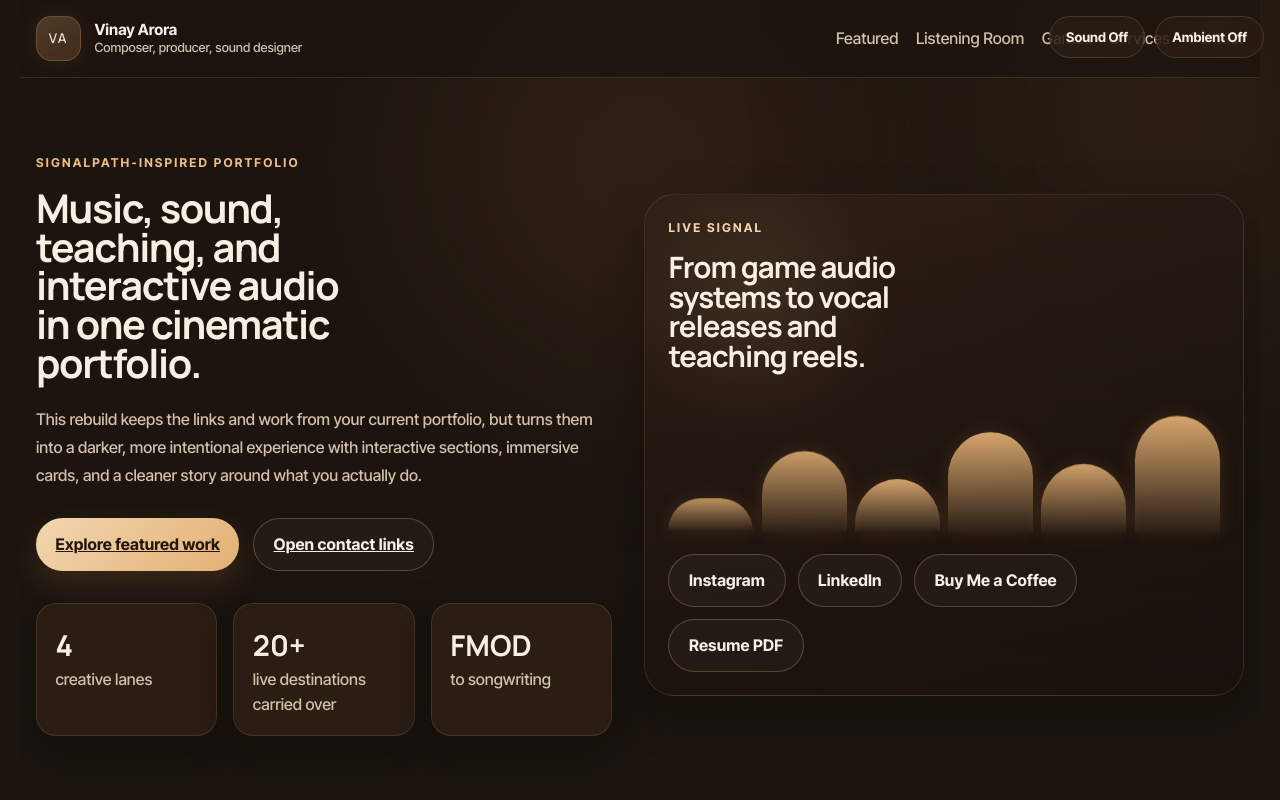
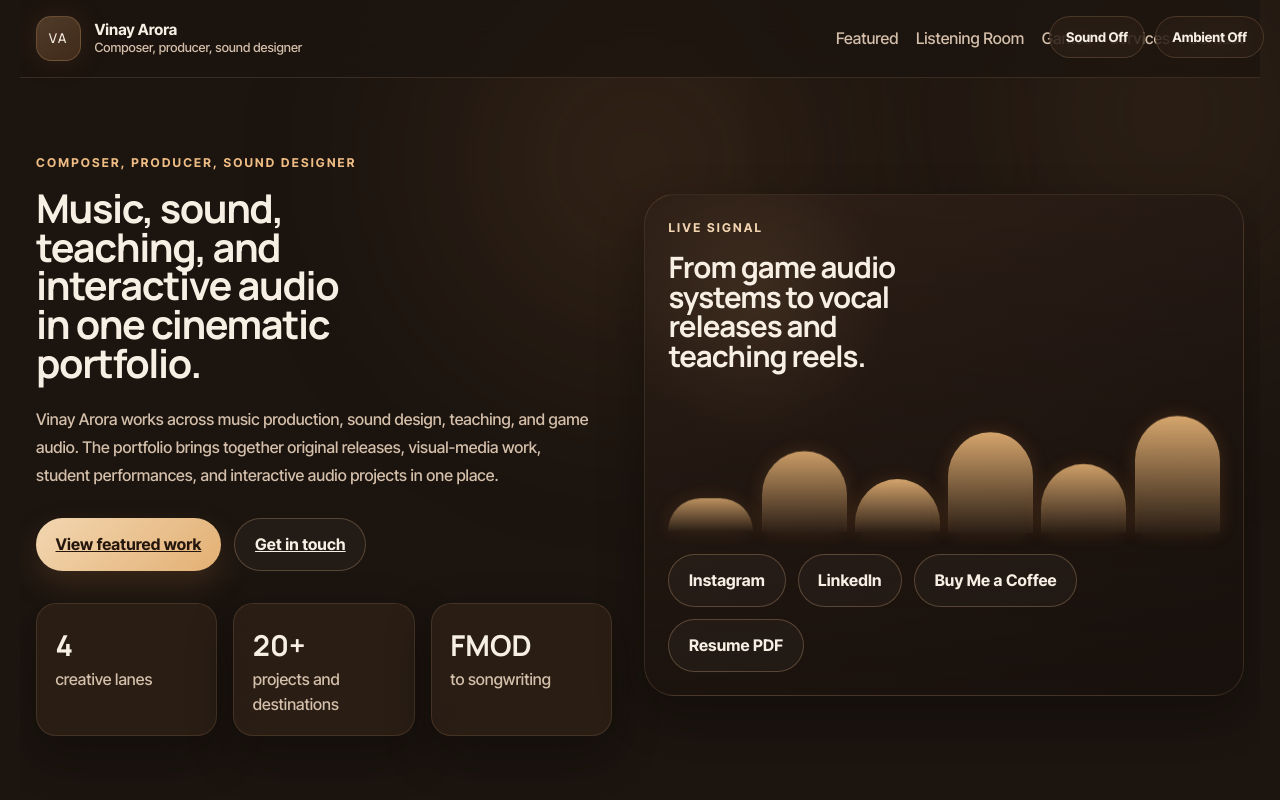
Before and after one commit to nayavinayakarora/portfoliowebsite, a React (Vite) app: page / in a window 1280 px wide. Shown: the top 800 px of the page. Built offline with nearby package versions, Linux system fonts and the light colour scheme.

Commit message:
Refine portfolio content and theme

```diff
--- a/src/App.jsx
+++ b/src/App.jsx
@@ -18,7 +18,7 @@ const featuredCollections = [
     label: 'Personal Projects',
     eyebrow: 'Original music, synthesis, and experiments',
     intro:
-      'The personal work section keeps the titles and destinations from your current portfolio, but presents them like a curated reel wall instead of a static article grid.',
+      'Original works across synthesis, songwriting, immersive listening, and research-led experimentation.',
     items: [
       {
         title: 'Masters Project Overview',
@@ -101,7 +101,7 @@ const featuredCollections = [
         date: 'August 21, 2021',
         role: 'Debut single',
         blurb:
-          'Your first song, with streaming links carried across to Apple Music, Spotify, and Amazon Music.',
+          'A debut single with streaming links to Apple Music, Spotify, and Amazon Music.',
         href: 'https://youtu.be/V_6hWmnEj_o',
         image:
           'https://media.journoportfolio.com/users/413008/images/b835e32f-478f-454d-ad75-65073d436ee3_max-600.jpg',
@@ -127,7 +127,7 @@ const featuredCollections = [
     label: 'Moving Picture',
     eyebrow: 'Film, fashion, ads, and screen-led sound work',
     intro:
-      'This section gathers your visual-media work into a sharper showcase, with the same external destinations and stronger hierarchy.',
+      'Selected sound design, score, foley, and audio integration work for screen-based projects.',
     items: [
       {
         title: 'Innerspace Gameplay - Game Audio and Music Portfolio',
@@ -181,7 +181,7 @@ const featuredCollections = [
     label: 'Student Performances',
     eyebrow: 'Mentoring and recital work',
     intro:
-      'Your teaching and artist-development work becomes part of the story here instead of getting lost in the lower half of the page.',
+      'Mentored performances and recital work shaped through artist development, direction, and production.',
     items: [
       {
         title: 'Kriti Sethia covers Easy on Me',
@@ -474,20 +474,20 @@ function App() {
       <main>
         <section className="hero-section" id="top">
           <div className="hero-copy">
-            <p className="eyebrow">Signalpath-inspired portfolio</p>
+            <p className="eyebrow">Composer, producer, sound designer</p>
             <h1>Music, sound, teaching, and interactive audio in one cinematic portfolio.</h1>
             <p className="hero-text">
-              This rebuild keeps the links and work from your current portfolio, but turns them into
-              a darker, more intentional experience with interactive sections, immersive cards, and a
-              cleaner story around what you actually do.
+              Vinay Arora works across music production, sound design, teaching, and game audio. The
+              portfolio brings together original releases, visual-media work, student performances,
+              and interactive audio projects in one place.
             </p>
 
             <div className="hero-actions">
               <a className="primary-button" href="#featured" onClick={handleActionClick} {...attachHover(2)}>
-                Explore featured work
+                View featured work
               </a>
               <a className="secondary-button" href="#contact" onClick={handleActionClick} {...attachHover(3)}>
-                Open contact links
+                Get in touch
               </a>
             </div>
 
@@ -498,7 +498,7 @@ function App() {
               </article>
               <article {...attachHover(5)}>
                 <strong>20+</strong>
-                <span>live destinations carried over</span>
+                <span>projects and destinations</span>
               </article>
               <article {...attachHover(6)}>
                 <strong>FMOD</strong>
@@ -602,7 +602,7 @@ function App() {
         <section className="listening-section" id="listening-room">
           <div className="section-heading">
             <p className="eyebrow">Listening room</p>
-            <h2>Keep the streaming links, but present them like a curated control deck.</h2>
+            <h2>Listen across vocal arrangements, masters, production work, and live performance.</h2>
           </div>
 
           <div className="playlist-shell">
@@ -701,7 +701,7 @@ function App() {
         <section className="games-section" id="games">
           <div className="section-heading">
             <p className="eyebrow">Games</p>
-            <h2>Interactive work gets its own install bay.</h2>
+            <h2>Download and explore released interactive work.</h2>
           </div>
 
           <div className="games-grid">
@@ -735,11 +735,11 @@ function App() {
 
         <section className="services-section" id="services">
           <div className="services-copy">
-            <p className="eyebrow">My services</p>
-            <h2>All your existing service lines, reframed as a stronger offer surface.</h2>
+            <p className="eyebrow">Services</p>
+            <h2>Sound, music, mixing, mastering, and game-audio services.</h2>
             <p>
-              The old portfolio listed these plainly. Here they read more like a professional signal
-              board for collaborators, artists, studios, and game teams.
+              Available for collaborations across artists, studios, films, games, and education-led
+              creative work.
             </p>
           </div>
 
@@ -757,7 +757,7 @@ function App() {
       <footer className="site-footer" id="contact">
         <div className="footer-copy">
           <p className="eyebrow">Contact & links</p>
-          <h2>Everything important from the current portfolio, carried into one cleaner endpoint.</h2>
+          <h2>Connect across music, collaboration, teaching, and studio work.</h2>
         </div>
 
         <div className="footer-links">
```
